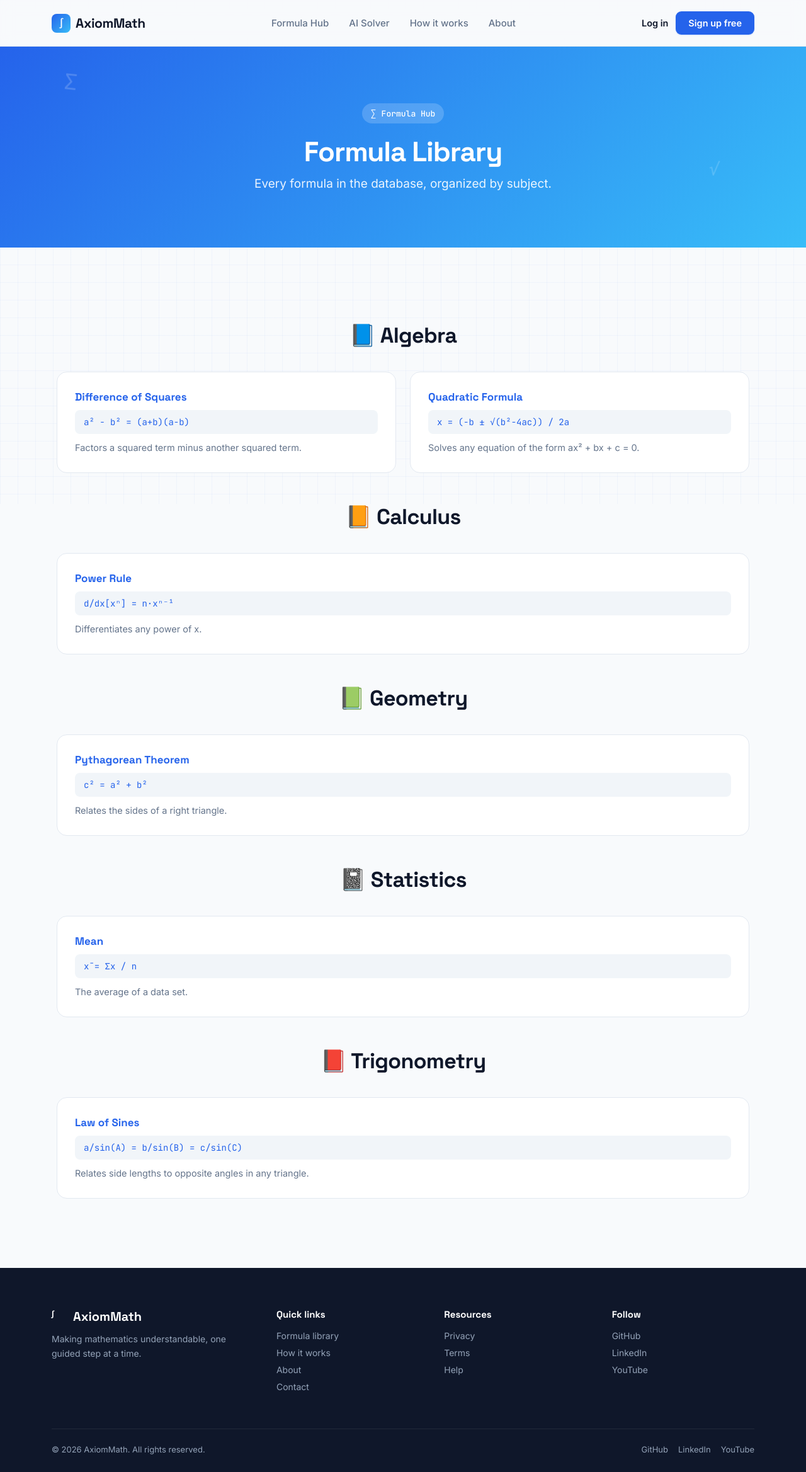
After one commit to sifathere/Axiom-Math, a PHP site: page /formulas.php in a window 1280 px wide. The commit adds this page. Shown: the whole page at 63% size. Run offline with PHP 8.4, Linux system fonts and the light colour scheme; data comes from the database, SQL or seed files in the repository.

Commit message:
added formula expression display on styles.css via formulas.php..... created tables in schema.sql: categories, formulas, practice_problems, user_progress and inserted rows and columns onto them and created a solver.php file which will use gemini api key to solve problems in the future

```diff
--- /dev/null
+++ b/formulas.php
@@ -0,0 +1,122 @@
+<?php
+require_once 'auth/db_config.php';
+
+
+$sql = "SELECT f.title, f.expression, f.description, c.category_name, c.icon
+        FROM formulas f
+        INNER JOIN categories c ON f.category_id = c.category_id
+        ORDER BY c.category_name, f.title";
+$result = $conn->query($sql);
+
+$formulas_by_category = [];
+if ($result) {
+    while ($row = $result->fetch_assoc()) {
+        $cat = $row['category_name'];
+        if (!isset($formulas_by_category[$cat])) {
+            $formulas_by_category[$cat] = ['icon' => $row['icon'], 'items' => []];
+        }
+        $formulas_by_category[$cat]['items'][] = $row;
+    }
+}
+?>
+<!DOCTYPE html>
+<html lang="en">
+<head>
+<meta charset="UTF-8">
+<meta name="viewport" content="width=device-width, initial-scale=1.0">
+<title>Formula Library | AxiomMath</title>
+<link rel="preconnect" href="https://fonts.googleapis.com">
+<link href="https://fonts.googleapis.com/css2?family=Space+Grotesk:wght@400;500;600;700&family=Inter:wght@400;500;600;700&family=JetBrains+Mono:wght@400;500;600&display=swap" rel="stylesheet">
+<link rel="stylesheet" href="styles.css">
+</head>
+<body>
+
+<header>
+  <nav>
+    <a href="index.html" class="logo"><span class="mark">∫</span>AxiomMath</a>
+    <div class="nav-links">
+      <a href="formulas.php">Formula Hub</a>
+      <a href="solver.php">AI Solver</a>
+      <a href="how-it-works.html">How it works</a>
+      <a href="about.html">About</a>
+    </div>
+    <div class="nav-cta">
+      <a href="./auth/login.php" class="btn-login">Log in</a>
+      <a href="./auth/register.php" class="btn btn-primary">Sign up free</a>
+    </div>
+  </nav>
+</header>
+
+<section class="page-intro">
+  <span class="symbol" style="top:18%; left:8%; font-size:34px; color:rgba(255,255,255,0.18);">Σ</span>
+  <span class="symbol" style="top:62%; left:88%; font-size:28px; color:rgba(255,255,255,0.18); animation-delay:1s;">√</span>
+  <span class="eyebrow">Formula Hub</span>
+  <h1>Formula Library</h1>
+  <p>Every formula in the database, organized by subject.</p>
+</section>
+
+<section class="container">
+  <?php if (empty($formulas_by_category)): ?>
+    <p style="text-align:center;">No formulas found. Check that <code>schema.sql</code> has been run and seeded in phpMyAdmin.</p>
+  <?php else: ?>
+    <?php foreach ($formulas_by_category as $category_name => $data): ?>
+      <h2 style="margin-top:48px;"><?php echo htmlspecialchars($data['icon']); ?> <?php echo htmlspecialchars($category_name); ?></h2>
+      <div class="cards">
+        <?php foreach ($data['items'] as $formula): ?>
+          <div class="card">
+            <h3><?php echo htmlspecialchars($formula['title']); ?></h3>
+            <div class="formula-expr"><?php echo htmlspecialchars($formula['expression']); ?></div>
+            <p><?php echo htmlspecialchars($formula['description']); ?></p>
+          </div>
+        <?php endforeach; ?>
+      </div>
+    <?php endforeach; ?>
+  <?php endif; ?>
+</section>
+
+<footer>
+  <div class="wrap">
+    <div class="footer-grid">
+      <div>
+        <div class="footer-logo"><span class="mark" style="width:26px;height:26px;font-size:13px;">∫</span>AxiomMath</div>
+        <p style="font-size:14px; line-height:1.6;">Making mathematics understandable, one guided step at a time.</p>
+      </div>
+      <div>
+        <h4>Quick links</h4>
+        <ul>
+          <li><a href="formulas.php">Formula library</a></li>
+          <li><a href="how-it-works.html">How it works</a></li>
+          <li><a href="about.html">About</a></li>
+          <li><a href="#">Contact</a></li>
+        </ul>
+      </div>
+      <div>
+        <h4>Resources</h4>
+        <ul>
+          <li><a href="#">Privacy</a></li>
+          <li><a href="#">Terms</a></li>
+          <li><a href="#">Help</a></li>
+        </ul>
+      </div>
+      <div>
+        <h4>Follow</h4>
+        <ul>
+          <li><a href="#">GitHub</a></li>
+          <li><a href="#">LinkedIn</a></li>
+          <li><a href="#">YouTube</a></li>
+        </ul>
+      </div>
+    </div>
+    <div class="footer-bottom">
+      <span>© 2026 AxiomMath. All rights reserved.</span>
+      <div class="socials">
+        <a href="#">GitHub</a>
+        <a href="#">LinkedIn</a>
+        <a href="#">YouTube</a>
+      </div>
+    </div>
+  </div>
+</footer>
+
+</body>
+</html>
--- a/styles.css
+++ b/styles.css
@@ -476,3 +476,15 @@ footer{background:var(--dark); color:#94A3B8; padding:64px 0 28px; margin-top:40
   .page-intro h1{font-size:32px;}
   .choose li{font-size:14.5px;}
 }
+
+/* Formula expression display — used on formulas.php */
+.formula-expr{
+  font-family:var(--font-mono);
+  background:#F1F5F9;
+  border-radius:8px;
+  padding:10px 14px;
+  margin:10px 0;
+  font-size:14px;
+  color:var(--primary);
+  overflow-x:auto;
+}
```
Also changed, not shown: auth/schema.sql (+92 -1 lines), solver.php (added, +138 -0 lines), ai_config.php (added).
